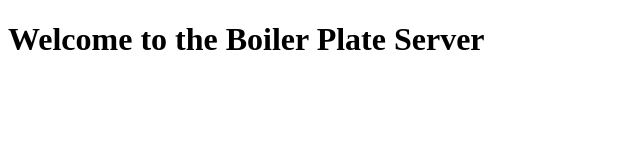
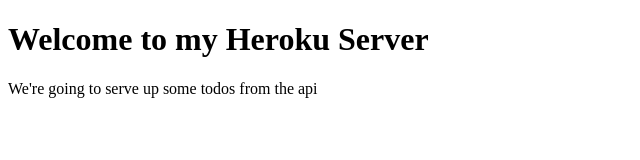
Before and after one commit to neiljparikh/boilerplate-express-heroku, a plain HTML site: page public/index.html in a window 1280 px wide. Shown: the whole page, without its empty margins (0-640 px from the left). Drawn offline with Linux system fonts and the light colour scheme.

Commit message:
Adds info message to homepage

```diff
--- a/public/index.html
+++ b/public/index.html
@@ -6,6 +6,7 @@
     <title>Boiler Plate Server</title>
 </head>
 <body>
-    <h1>Welcome to the Boiler Plate Server</h1>
+    <h1>Welcome to my Heroku Server</h1>
+    <p> We're going to serve up some todos from the api </p>
 </body>
 </html>
```
